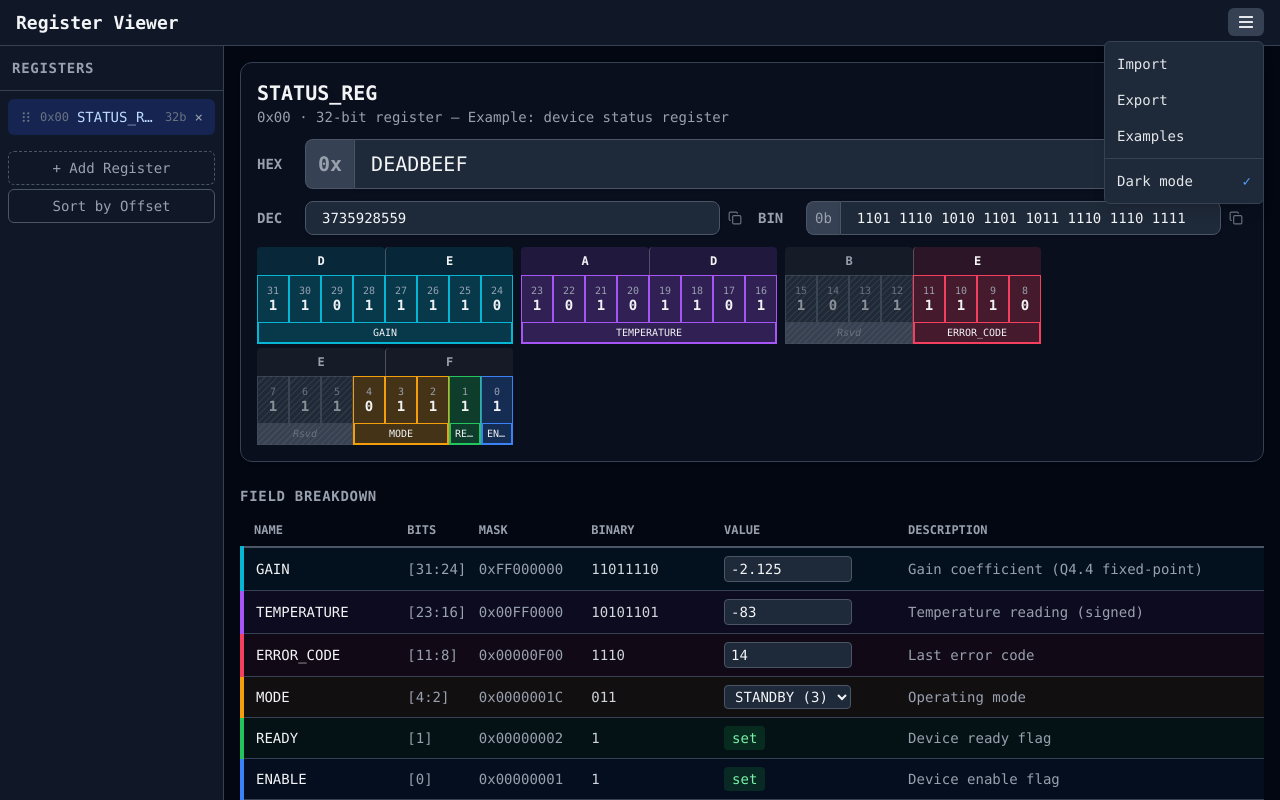
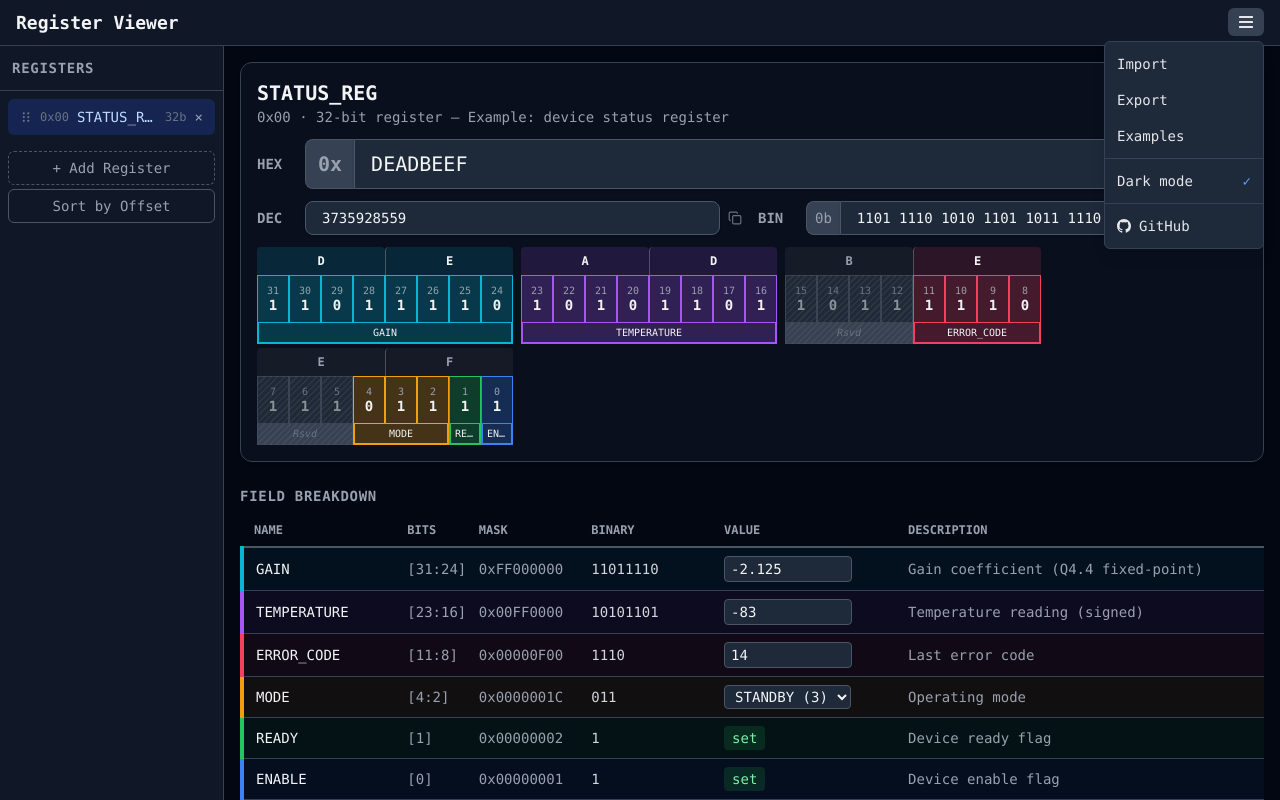
Before and after one commit to chrissbarr/RegisterViewer, a React (Vite) app: page / in a window 1280 px wide. Both pictures are taken after a click on the button 1246 px from the left and 22 px from the top of the page. Built offline with nearby package versions, Linux system fonts and the light colour scheme.

Commit message:
Add links between repo and app

```diff
--- a/src/components/common/dropdown-menu.tsx
+++ b/src/components/common/dropdown-menu.tsx
@@ -6,6 +6,7 @@
 export type MenuItem =
   | { kind: 'action'; label: string; onAction: () => void }
   | { kind: 'toggle'; label: string; checked: boolean; onToggle: () => void }
+  | { kind: 'link'; label: string; href: string; icon?: React.ReactNode }
   | { kind: 'separator' };
 
 // ── Props ────────────────────────────────────────────────────────
@@ -91,6 +92,7 @@
       item.onToggle();
       // Keep menu open for toggles
     }
+    // link items are native <a> tags — no JS activation needed
   }
 
   function handleTriggerKeyDown(e: React.KeyboardEvent) {
@@ -219,6 +221,36 @@
               );
             }
 
+            if (item.kind === 'link') {
+              const itemClass = `flex items-center gap-2 w-full px-3 py-2 text-left text-sm cursor-pointer select-none
+                text-gray-700 dark:text-gray-200 no-underline
+                focus:outline-none
+                ${isActive
+                  ? 'bg-gray-100 dark:bg-gray-700'
+                  : 'hover:bg-gray-100 dark:hover:bg-gray-700'
+                }`;
+              return (
+                <li
+                  key={i}
+                  ref={(el) => { itemRefs.current[i] = el; }}
+                  role="menuitem"
+                  tabIndex={isActive ? 0 : -1}
+                  onClick={() => close(false)}
+                >
+                  <a
+                    href={item.href}
+                    target="_blank"
+                    rel="noopener noreferrer"
+                    className={itemClass}
+                    tabIndex={-1}
+                  >
+                    {item.icon}
+                    {item.label}
+                  </a>
+                </li>
+              );
+            }
+
             // action item
             return (
               <li
--- a/src/components/layout/header.tsx
+++ b/src/components/layout/header.tsx
@@ -4,6 +4,14 @@
 import { useAppState, useAppDispatch } from '../../context/app-context';
 import { useEditContext } from '../../context/edit-context';
 import { exportToJson, importFromJson } from '../../utils/storage';
+
+function GitHubIcon() {
+  return (
+    <svg viewBox="0 0 16 16" width="14" height="14" fill="currentColor" aria-hidden="true">
+      <path d="M8 0C3.58 0 0 3.58 0 8c0 3.54 2.29 6.53 5.47 7.59.4.07.55-.17.55-.38 0-.19-.01-.82-.01-1.49-2.01.37-2.53-.49-2.69-.94-.09-.23-.48-.94-.82-1.13-.28-.15-.68-.52-.01-.53.63-.01 1.08.58 1.23.82.72 1.21 1.87.87 2.33.66.07-.52.28-.87.51-1.07-1.78-.2-3.64-.89-3.64-3.95 0-.87.31-1.59.82-2.15-.08-.2-.36-1.02.08-2.12 0 0 .67-.21 2.2.82a7.42 7.42 0 0 1 4 0c1.53-1.04 2.2-.82 2.2-.82.44 1.1.16 1.92.08 2.12.51.56.82 1.27.82 2.15 0 3.07-1.87 3.75-3.65 3.95.29.25.54.73.54 1.48 0 1.07-.01 1.93-.01 2.2 0 .21.15.46.55.38A8.01 8.01 0 0 0 16 8c0-4.42-3.58-8-8-8z" />
+    </svg>
+  );
+}
 
 function MenuIcon() {
   return (
@@ -71,6 +79,8 @@
       checked: state.theme === 'dark',
       onToggle: () => dispatch({ type: 'TOGGLE_THEME' }),
     },
+    { kind: 'separator' },
+    { kind: 'link', label: 'GitHub', href: 'https://github.com/chrissbarr/RegisterViewer', icon: <GitHubIcon /> },
   ];
 
   return (
```
Also changed, not shown: 2 other files (tests, documents, lock files or other folders).
